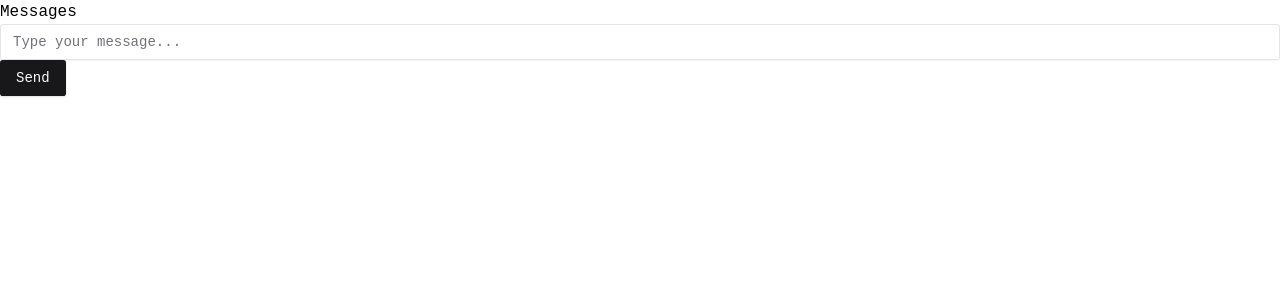
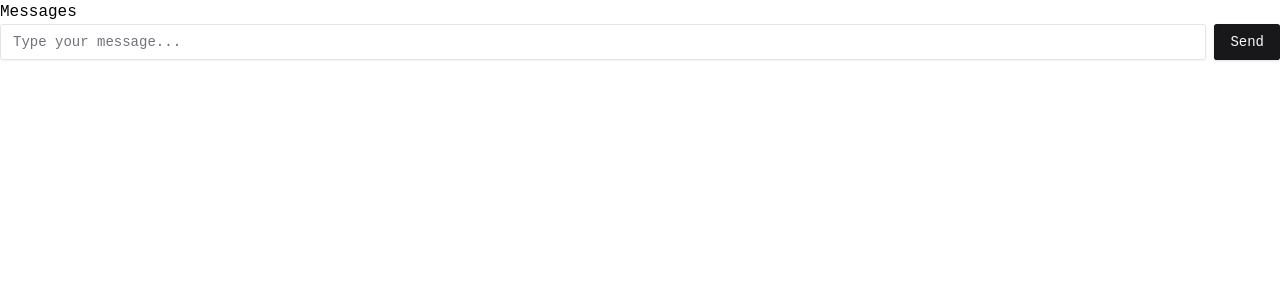
Before and after one commit to seighitm/chat, a React (Vite) app in the folder client/: page / in a window 1280 px wide. Shown: the top 300 px of the page. Built offline with nearby package versions, Linux system fonts and the light colour scheme; no server answers.

Commit message:
create chat-input form

```diff
--- /dev/null
+++ b/client/src/components/shared/ChatInput.tsx
@@ -0,0 +1,42 @@
+import {ChangeEvent, FormEvent, useCallback, useState} from "react";
+import {useMutation} from "@tanstack/react-query";
+import {sendMessage} from "@/apis/apiMessages.ts";
+import {Button, TextField} from "@/components/UI";
+
+const ChatInput = () => {
+    const [messageInput, setMessageInput] = useState<string>("");
+
+    const {mutate: sendMessageMutation, isPending: isPendingSendMessage} =
+        useMutation({
+            mutationFn: sendMessage,
+        });
+
+    const handleSendMessage = (e: FormEvent<HTMLFormElement>) => {
+        e.preventDefault();
+        const trimmedMessage = messageInput.trim();
+        if (trimmedMessage) {
+            sendMessageMutation({message: trimmedMessage});
+            setMessageInput("");
+        }
+    };
+
+    const handleChange = useCallback((e: ChangeEvent<HTMLInputElement>) => {
+        setMessageInput(e.target.value);
+    }, []);
+
+    return (
+        <form onSubmit={handleSendMessage} className="flex w-full items-end gap-2">
+            <TextField
+                className="max-h-[77px] w-full"
+                value={messageInput}
+                onChange={handleChange}
+                placeholder="Type your message..."
+            />
+            <Button type="submit" disabled={isPendingSendMessage}>
+                Send
+            </Button>
+        </form>
+    );
+};
+
+export default ChatInput;
--- a/client/src/pages/Chat.tsx
+++ b/client/src/pages/Chat.tsx
@@ -4,7 +4,8 @@ import {useQueryClient} from "@tanstack/react-query";
 import {Message} from "@/types/models/messages.ts";
 import {WS_EVENTS, WSEventType} from "@/types/shared/ws.ts";
 import {QueryKeys} from "@/types/shared/reactQuery.ts";
-import {Button, ScrollArea, TextField} from "@/components/UI";
+import {ScrollArea} from "@/components/UI";
+import ChatInput from "../components/shared/ChatInput.tsx";
 
 const Chat = () => {
     const {ws} = useWsStore();
@@ -73,12 +74,7 @@ const Chat = () => {
                     Messages
                 </div>
             </ScrollArea>
-            <TextField
-                placeholder="Type your message..."
-            />
-            <Button>
-                Send
-            </Button>
+            <ChatInput/>
         </div>
     );
 };
```
